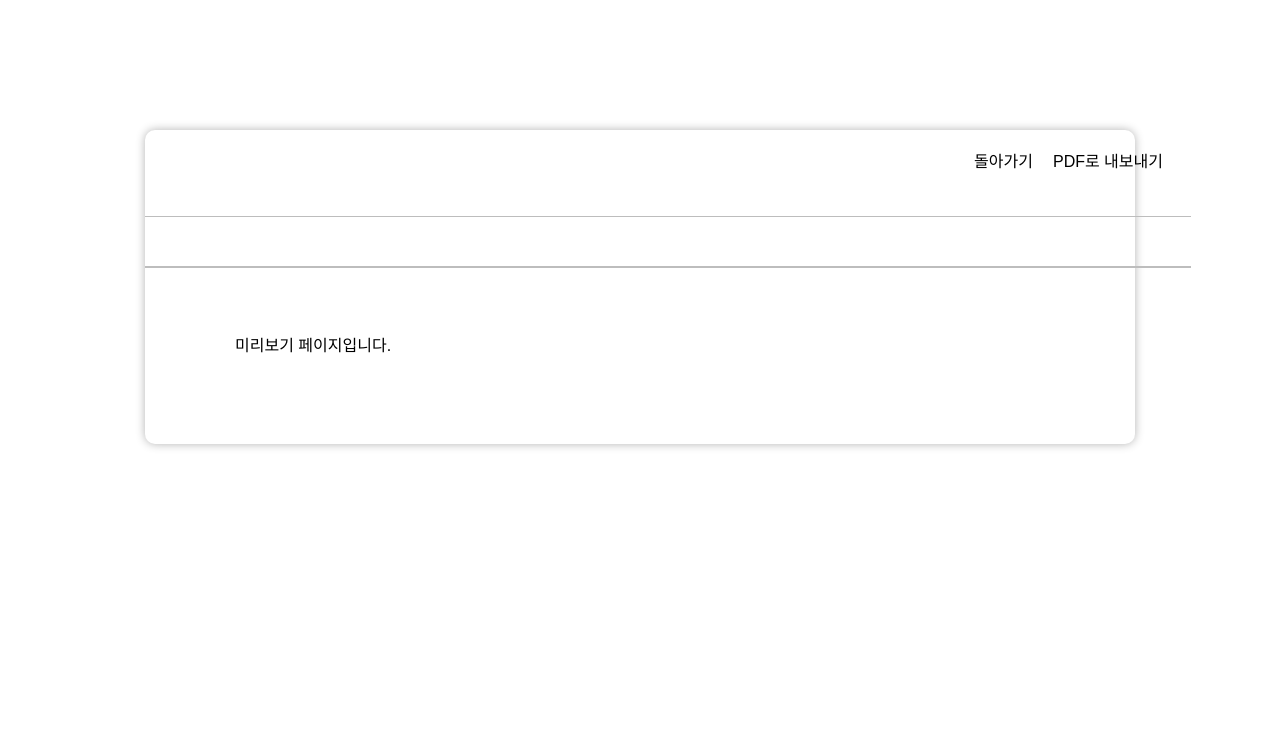
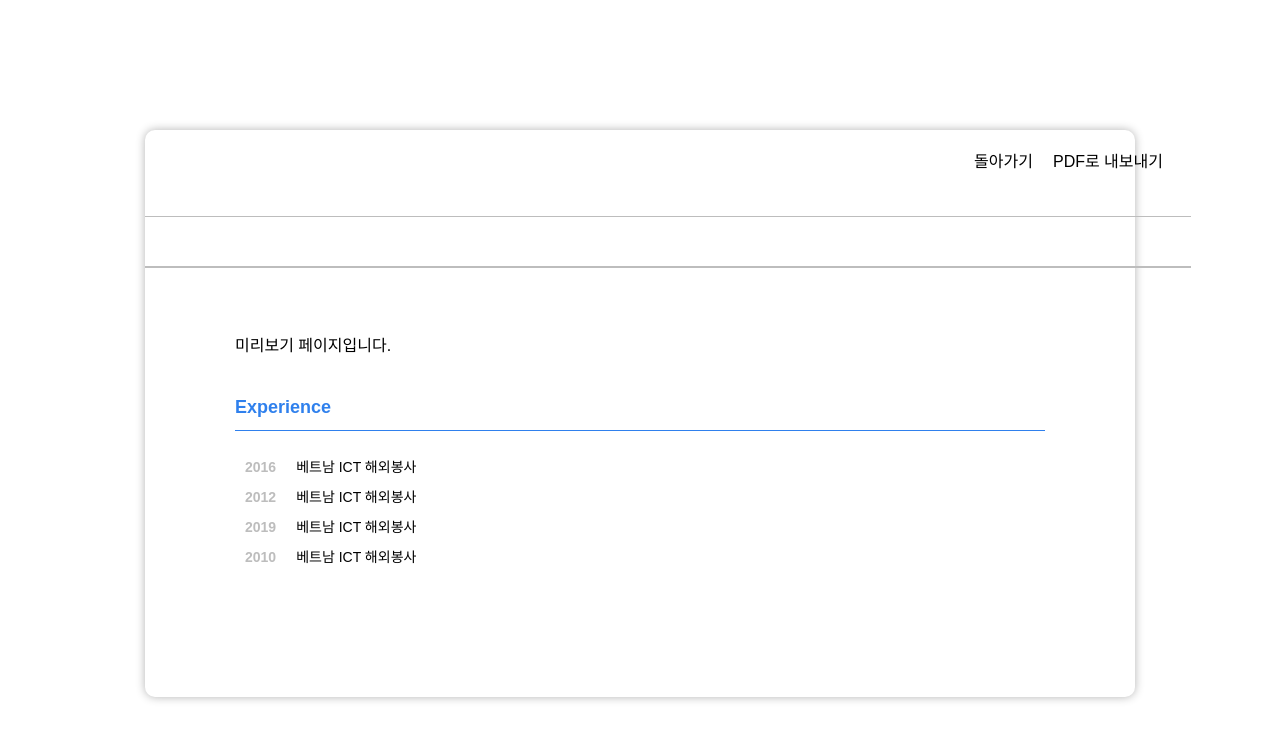
Before and after one commit to weniv/MAKE-RE, a React (Create React App) app: page / in a window 1280 px wide. Both pictures are taken after a click on the button "미리보기". Shown: the top 740 px of the page. Built offline with nearby package versions, Linux system fonts and the light colour scheme.

Commit message:
Feat: Experience 미리보기 화면 마크업 및 스타일링

```diff
--- /dev/null
+++ b/src/components/ExperienceResult/ExperienceResult.jsx
@@ -0,0 +1,28 @@
+import React from 'react'
+import styles from './experienceResult.module.css'
+
+export default function ExperienceResult() {
+  return (
+    <section className={styles.exp}>
+      <h3 className={styles.title}>Experience</h3>
+      <ul className={styles.list_exp}>
+        <li>
+          <span className={styles.year}>2016</span>
+          <p className={styles.item}>베트남 ICT 해외봉사</p>
+        </li>
+        <li>
+          <span className={styles.year}>2012</span>
+          <p className={styles.item}>베트남 ICT 해외봉사</p>
+        </li>
+        <li>
+          <span className={styles.year}>2019</span>
+          <p className={styles.item}>베트남 ICT 해외봉사</p>
+        </li>
+        <li>
+          <span className={styles.year}>2010</span>
+          <p className={styles.item}>베트남 ICT 해외봉사</p>
+        </li>
+      </ul>
+    </section>
+  )
+}
--- /dev/null
+++ b/src/components/ExperienceResult/experienceResult.module.css
@@ -0,0 +1,41 @@
+.exp {
+  margin: 40px 0;
+  width: 100%;
+}
+.title {
+  font-size: 18px;
+  font-weight: 700;
+  line-height: 26px;
+  color: #2f80ed;
+}
+.title::after {
+  display: block;
+  content: '';
+  width: 100%;
+  height: 1px;
+  background-color: #2f80ed;
+  margin: 10px 0 26px;
+}
+.list_exp {
+  margin-left: 10px;
+}
+
+.list_exp li {
+  display: flex;
+  align-items: center;
+  gap: 20px;
+  margin-bottom: 10px;
+}
+
+.list_exp .year {
+  color: #bdbdbd;
+  font-size: 14px;
+  line-height: 20px;
+
+  font-weight: 700;
+}
+
+.list_exp .item {
+  font-size: 14px;
+  line-height: 20px;
+}
--- a/src/pages/Preview.jsx
+++ b/src/pages/Preview.jsx
@@ -1,5 +1,12 @@
+import ExperienceResult from '../components/ExperienceResult/ExperienceResult'
+
 function Preview() {
-  return <main className="wrap">미리보기 페이지입니다.</main>
+  return (
+    <main className="wrap">
+      미리보기 페이지입니다.
+      <ExperienceResult />
+    </main>
+  )
 }
 
 export default Preview
```
